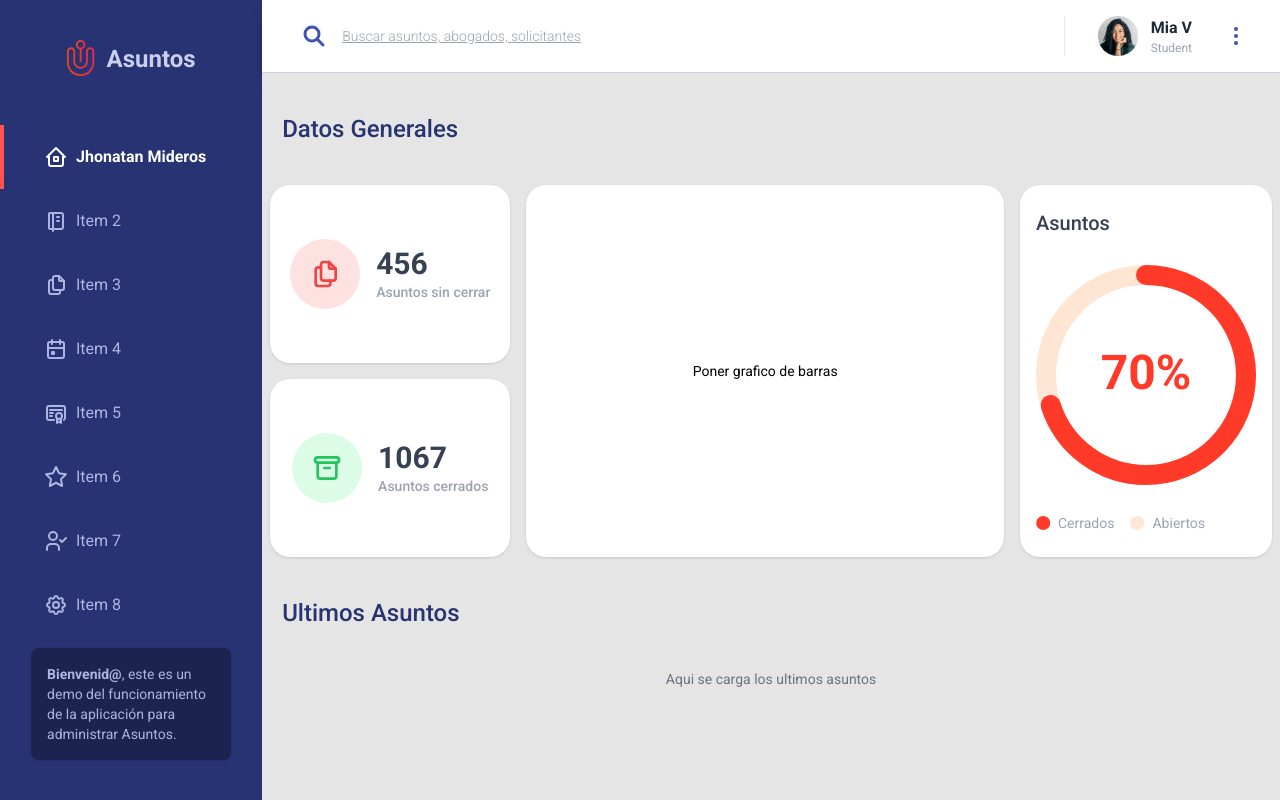
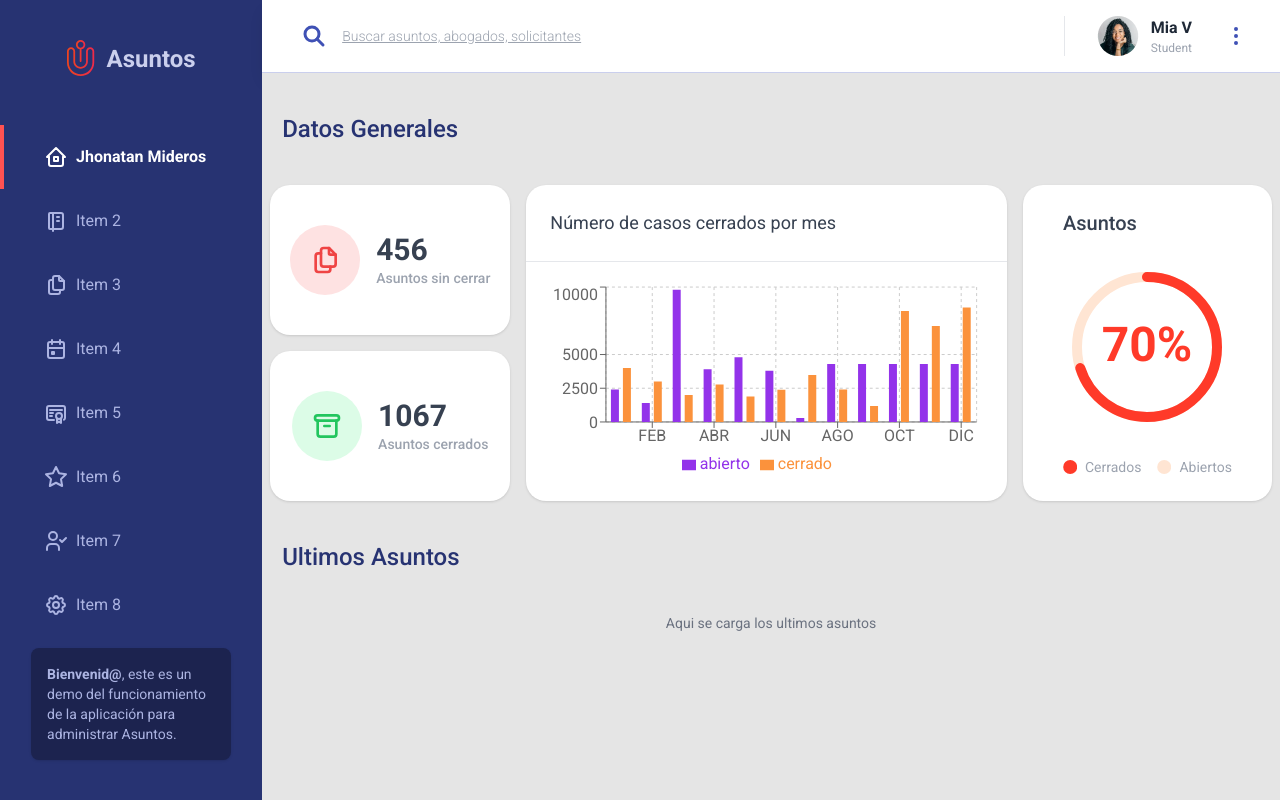
Before and after one commit to jonmid/asuntos-frontend-reactjs, a React (Vite) app: page /app in a window 1280 px wide. Built offline with nearby package versions, Linux system fonts and the light colour scheme.

Commit message:
[add] maquetacion de pantalla home y adicion de graficos estadisticos

```diff
--- a/package.json
+++ b/package.json
@@ -14,7 +14,8 @@
     "react-dom": "^17.0.2",
     "react-helmet": "^6.1.0",
     "react-hot-toast": "^2.2.0",
-    "react-router-dom": "^6.2.1"
+    "react-router-dom": "^6.2.1",
+    "recharts": "^2.1.9"
   },
   "devDependencies": {
     "@vitejs/plugin-react": "^1.0.7",
--- /dev/null
+++ b/src/app/components/BarChartApp.jsx
@@ -0,0 +1,45 @@
+import React from 'react'
+import { BarChart, Bar, XAxis, YAxis, CartesianGrid, Tooltip, Legend, ResponsiveContainer } from 'recharts'
+
+const BarChartApp = () => {
+  const data = [
+    { name: 'ENE', cerrado: 4000, abierto: 2400 },
+    { name: 'FEB', cerrado: 3000, abierto: 1398 },
+    { name: 'MAR', cerrado: 2000, abierto: 9800 },
+    { name: 'ABR', cerrado: 2780, abierto: 3908 },
+    { name: 'MAY', cerrado: 1890, abierto: 4800 },
+    { name: 'JUN', cerrado: 2390, abierto: 3800 },
+    { name: 'JUL', cerrado: 3490, abierto: 300 },
+    { name: 'AGO', cerrado: 2400, abierto: 4300 },
+    { name: 'SEP', cerrado: 1190, abierto: 4300 },
+    { name: 'OCT', cerrado: 8230, abierto: 4300 },
+    { name: 'NOV', cerrado: 7110, abierto: 4300 },
+    { name: 'DIC', cerrado: 8490, abierto: 4300 }
+  ]
+
+  return (
+    <ResponsiveContainer width='100%' height='100%'>
+      <BarChart
+        width={500}
+        height={300}
+        data={data}
+        margin={{
+          top: 5,
+          right: 30,
+          left: 20,
+          bottom: 5
+        }}
+      >
+        <CartesianGrid strokeDasharray='3 3' />
+        <XAxis dataKey='name' />
+        <YAxis />
+        <Tooltip />
+        <Legend />
+        <Bar dataKey='abierto' fill='#9333ea' barSize={8} />
+        <Bar dataKey='cerrado' fill='#fb923c' barSize={8} />
+      </BarChart>
+    </ResponsiveContainer>
+  )
+}
+
+export default BarChartApp
--- a/src/app/screens/HomeScreen.jsx
+++ b/src/app/screens/HomeScreen.jsx
@@ -4,6 +4,7 @@ import { IconFiles, IconArchive } from '@tabler/icons'
 
 import Layout from './../components/Layout'
 import PieChart from './../components/PieChart'
+import BarChartApp from './../components/BarChartApp'
 
 const HomeScreen = () => {
   return (
@@ -14,6 +15,7 @@ const HomeScreen = () => {
 
       <Layout>
         <h2 className='ml-5 mt-10 text-2xl font-medium text-app-800'>Datos Generales</h2>
+
         <section className='grid grid-cols-1 gap-4 mt-10 px-3 sm:grid-cols-2 sm:px-5 lg:grid-cols-[auto_1fr_auto] lg:grid-rows-2 lg:px-2'>
           <div className='flex items-center justify-center space-x-4 py-10 bg-white rounded-[20px] shadow lg:px-5 lg:col-start-1 lg:col-end-2 lg:row-start-1 lg:row-end-2'>
             <div className='flex items-center justify-center w-[70px] h-[70px] text-red-500 bg-red-100 rounded-full'>
@@ -35,15 +37,18 @@ const HomeScreen = () => {
             </div>
           </div>
 
-          <div className='flex items-center justify-center space-x-4 py-10 bg-white rounded-[20px] shadow sm:col-span-2 md:col-auto lg:col-start-2 lg:col-end-3 lg:row-start-1 lg:row-end-3'>
-            <p className='text-sm'>Poner grafico de barras</p>
+          <div className='flex flex-col bg-white rounded-[20px] shadow sm:col-span-2 md:col-auto lg:col-start-2 lg:col-end-3 lg:row-start-1 lg:row-end-3 overflow-hidden'>
+            <h2 className='py-6 pl-6 text-sm font-normal text-gray-700 border-b border-gray-200 sm:text-base xl:text-lg'>Número de casos cerrados por mes</h2>
+            <div className='flex-1 py-5'>
+              <BarChartApp />
+            </div>
           </div>
 
-          <div className='flex flex-col space-y-7 px-4 py-6 bg-white rounded-[20px] shadow overflow-hidden sm:col-span-2 md:col-auto lg:col-start-3 lg:col-end-4 lg:row-start-1 lg:row-end-3'>
+          <div className='flex flex-col space-y-7 px-10 py-6 bg-white rounded-[20px] shadow overflow-hidden sm:col-span-2 md:col-auto lg:col-start-3 lg:col-end-4 lg:row-start-1 lg:row-end-3'>
             <h2 className='text-xl font-medium text-gray-700'>Asuntos</h2>
 
-            <div className='flex items-center justify-center'>
-              <PieChart strokeWidth='20' sqSize='220' percentage={70} />
+            <div className='grow flex items-center justify-center'>
+              <PieChart strokeWidth='10' sqSize='150' percentage={70} />
             </div>
 
             <div className='flex items-center space-x-4'>
```
Also changed, not shown: 1 other file (tests, documents, lock files or other folders).
